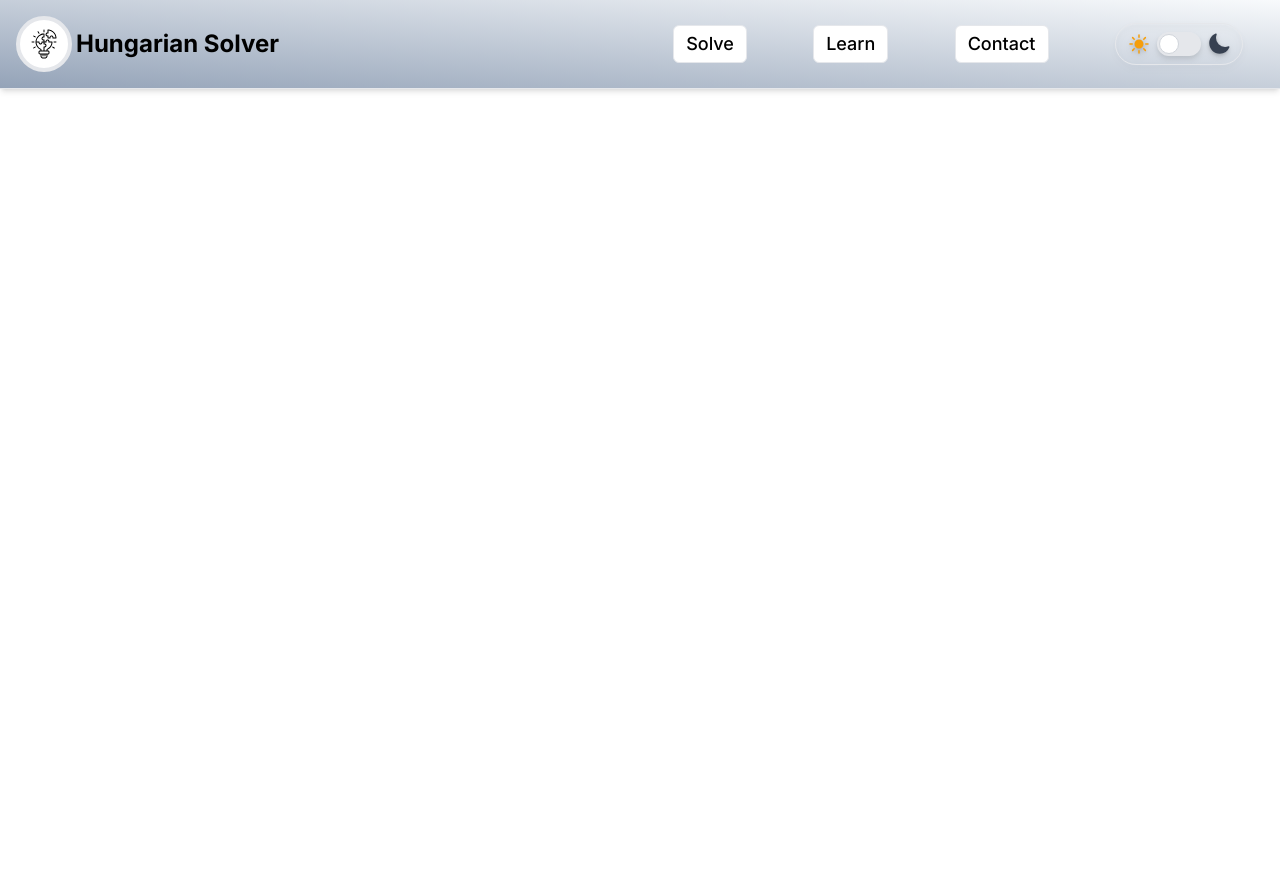
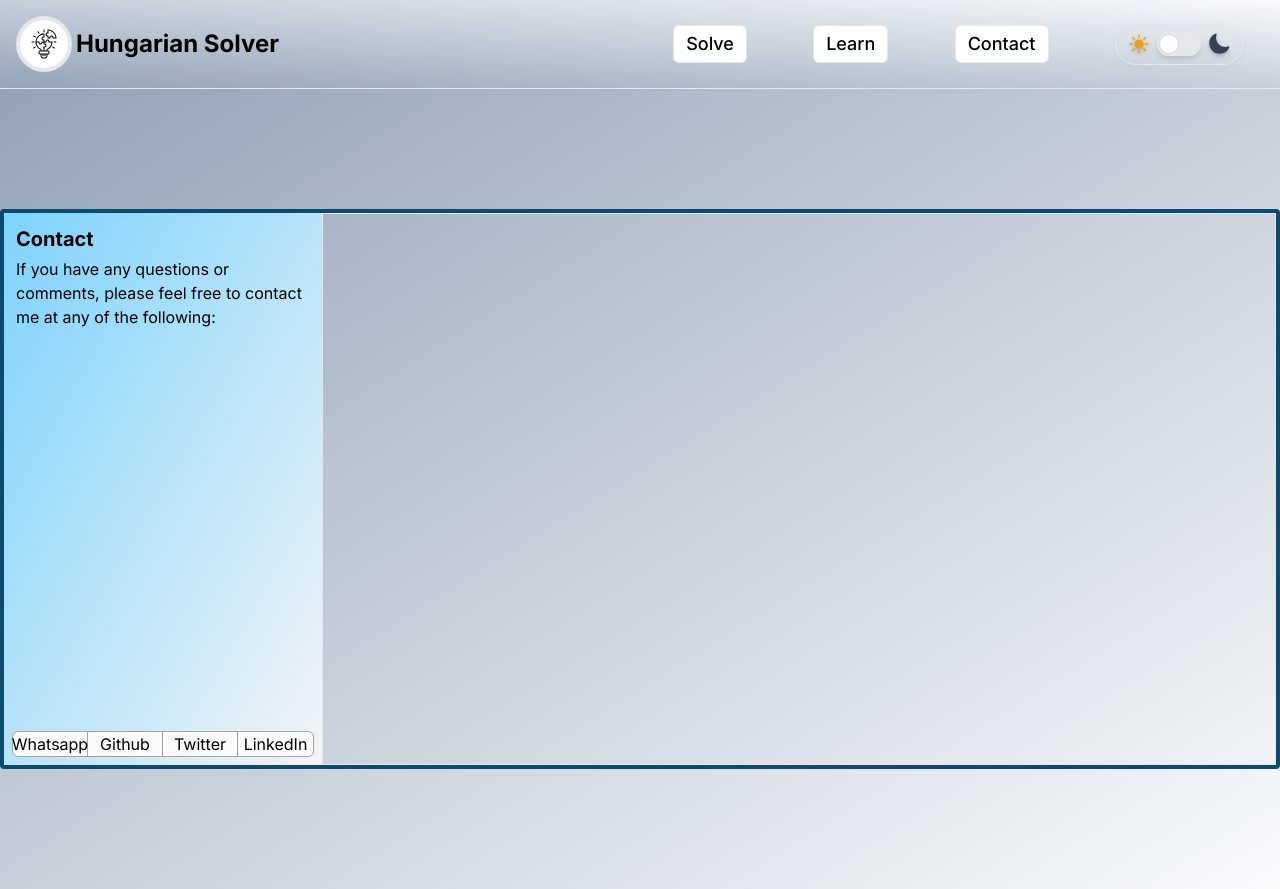
Before and after one commit to Eyepatch0/HungarianSolver, a React (Vite) app in the folder HungarianSolver/: page /contact in a window 1280 px wide. Before the commit the page ends 800 px from the top, so only its background shows below. Built offline with nearby package versions, Linux system fonts and the light colour scheme.

Commit message:
Contact page started and updated tailwind config to have radial gradient enabled

```diff
--- a/HungarianSolver/src/components/Contact.tsx
+++ b/HungarianSolver/src/components/Contact.tsx
@@ -1,4 +1,37 @@
 const Contact = () => {
-  return <></>;
+  return (
+    <div className="min-h-screen flex justify-center items-center bg-gradient-to-br from-slate-400 to-slate-50 dark:bg-gradient-to-br dark:from-slate-900 dark:to-slate-700">
+      <div className="container flex flex-col md:flex-row border border-sky-900 md:border-4 rounded-sm md:rounded min-h-[70vh] font-inter">
+        <div className="basis-1/4 flex flex-col justify-between bg-gradient-to-br from-sky-300 to-gray-100">
+          <div className="p-3">
+            <h1 className="font-bold text-xl">Contact</h1>
+            <p className="text-md mt-1">
+              If you have any questions or comments, please feel free to contact
+              me at any of the following:
+            </p>
+          </div>
+          <div className="m-2 border rounded-md grid grid-cols-4 bg-slate-50 border-stone-400">
+            <div className="border-r border-stone-400 flex justify-center">
+              <div>Whatsapp</div>
+            </div>
+            <div className="border-r border-stone-400  flex justify-center">
+              <div>Github</div>
+            </div>
+            <div className="border-r border-stone-400 flex justify-center hover:text-slate-800">
+              <div>Twitter</div>
+            </div>
+            <div className="flex justify-center">LinkedIn</div>
+          </div>
+        </div>
+        <div className="border basis-3/4">
+          <form>
+            <div></div>
+            <div></div>
+            <div></div>
+          </form>
+        </div>
+      </div>
+    </div>
+  );
 };
 export default Contact;
--- a/HungarianSolver/src/components/Learn.tsx
+++ b/HungarianSolver/src/components/Learn.tsx
@@ -1,7 +1,7 @@
 const Learn = () => {
   return (
     <div className="min-h-screen bg-gradient-to-br from-slate-400 to-slate-50 flex justify-center items-center dark:bg-gradient-to-br dark:from-slate-900 dark:to-slate-700">
-      <div className="drop-shadow shadow-lg font-inter p-1 container min-h-[60vh] md:border-4 rounded-md flex flex-col justify-evenly border-violet-900 border bg-gradient-to-br from-purple-200  to-slate-50 dark:bg-gradient-to-br dark:from-violet-900 dark:via-purple-700 dark:to-slate-900 dark:border-gray-600 dark:text-slate-400">
+      <div className="drop-shadow shadow-lg font-inter p-1 container min-h-[60vh] md:border-4 rounded-md flex flex-col justify-evenly border-violet-900 border bg-gradient-radial from-purple-300  to-purple-100 dark:bg-gradient-to-br dark:from-violet-900 dark:via-purple-700 dark:to-slate-900 dark:border-gray-600 dark:text-slate-400">
         <div>
           <h1 className="text-center font-bold text-3xl">
             The Hungarian Algorithm
--- a/HungarianSolver/tailwind.config.cjs
+++ b/HungarianSolver/tailwind.config.cjs
@@ -6,6 +6,9 @@ module.exports = {
     extend: {
       fontFamily: {
         inter: ['Inter', 'sans-serif']
+      },
+      backgroundImage: {
+        'gradient-radial': 'radial-gradient(var(--tw-gradient-stops))'
       }
     }
   },
```
